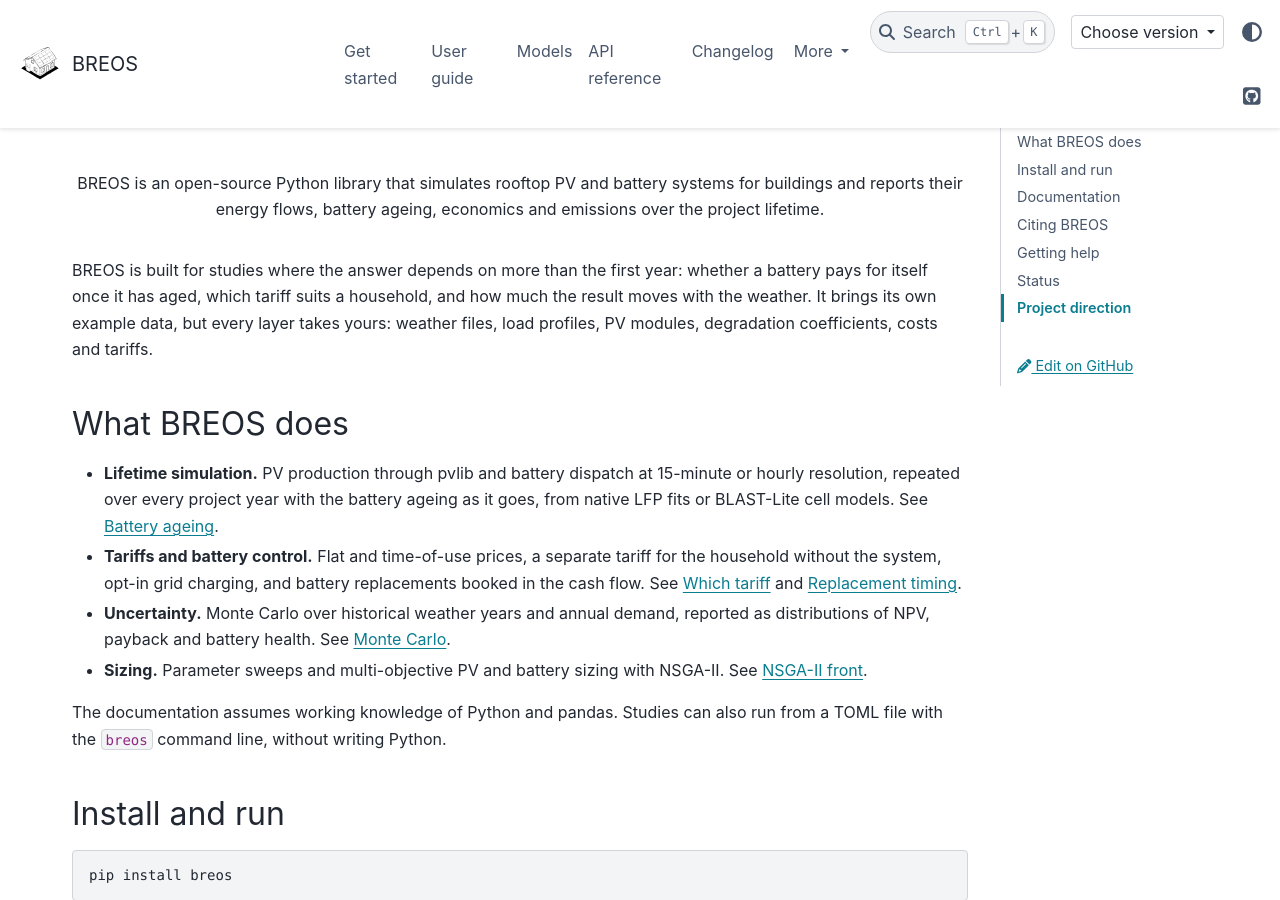
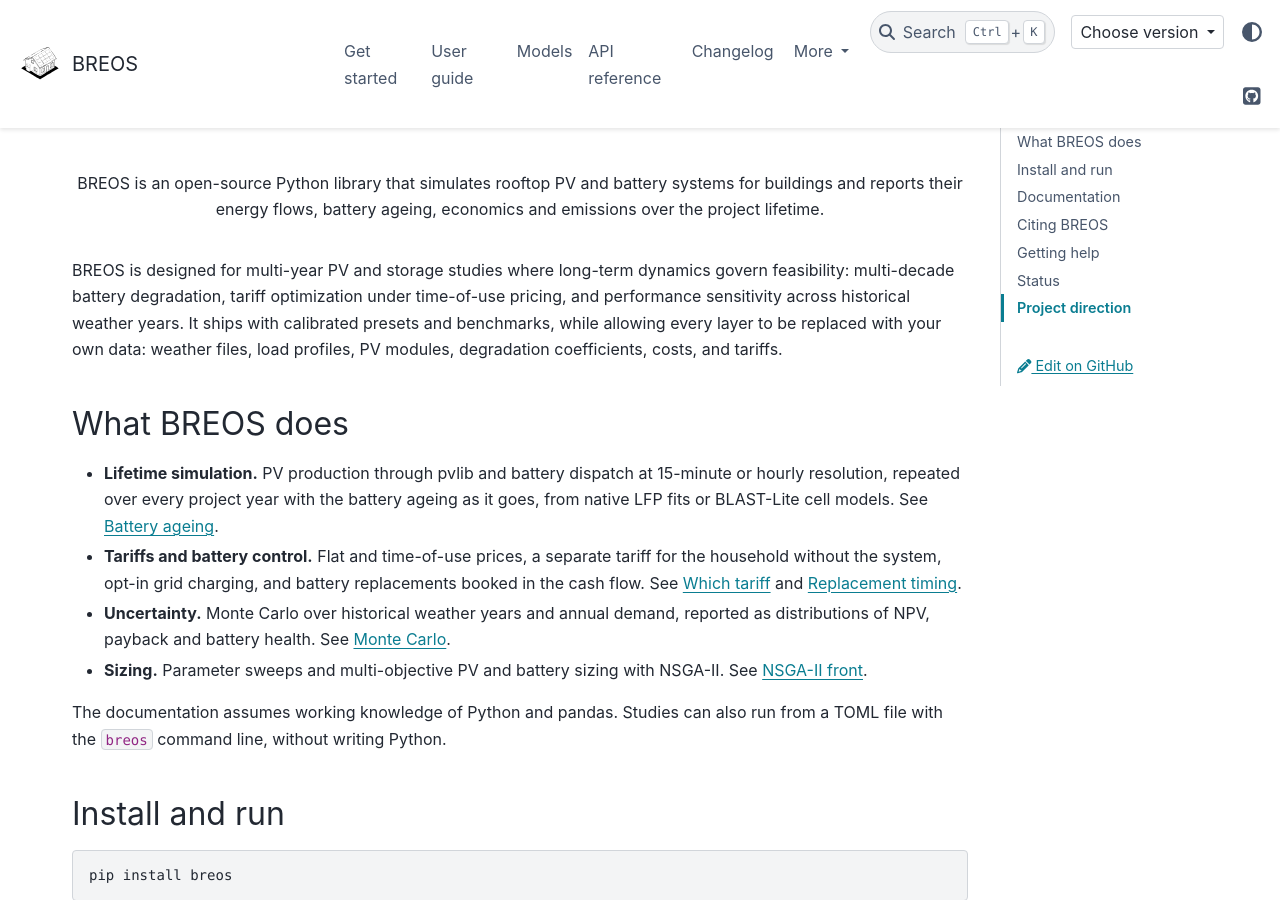
Before and after one commit to Str4vinci/breos, a Sphinx documentation site: the page built from docs/index.md, in a window 1280 px wide and 900 px high, scrolled down 365 px. Built offline with Sphinx 7.4.7 and the PyData theme 0.15.4, drawn with Linux system fonts in a browser that asks for light colours; pages that are not in the unit, such as notebooks, are missing from menus; comment, search, counter and statistics services are not loaded.

Commit message:
docs: refine landing page opening copy

```diff
--- a/docs/index.md
+++ b/docs/index.md
@@ -33,11 +33,12 @@
 economics and emissions over the project lifetime.
 ::::
 
-BREOS is built for studies where the answer depends on more than the first
-year: whether a battery pays for itself once it has aged, which tariff suits a
-household, and how much the result moves with the weather. It brings its own
-example data, but every layer takes yours: weather files, load profiles, PV
-modules, degradation coefficients, costs and tariffs.
+BREOS is designed for multi-year PV and storage studies where long-term
+dynamics govern feasibility: multi-decade battery degradation, tariff
+optimization under time-of-use pricing, and performance sensitivity across
+historical weather years. It ships with calibrated presets and benchmarks,
+while allowing every layer to be replaced with your own data: weather files,
+load profiles, PV modules, degradation coefficients, costs, and tariffs.
 
 ## What BREOS does
 
```
